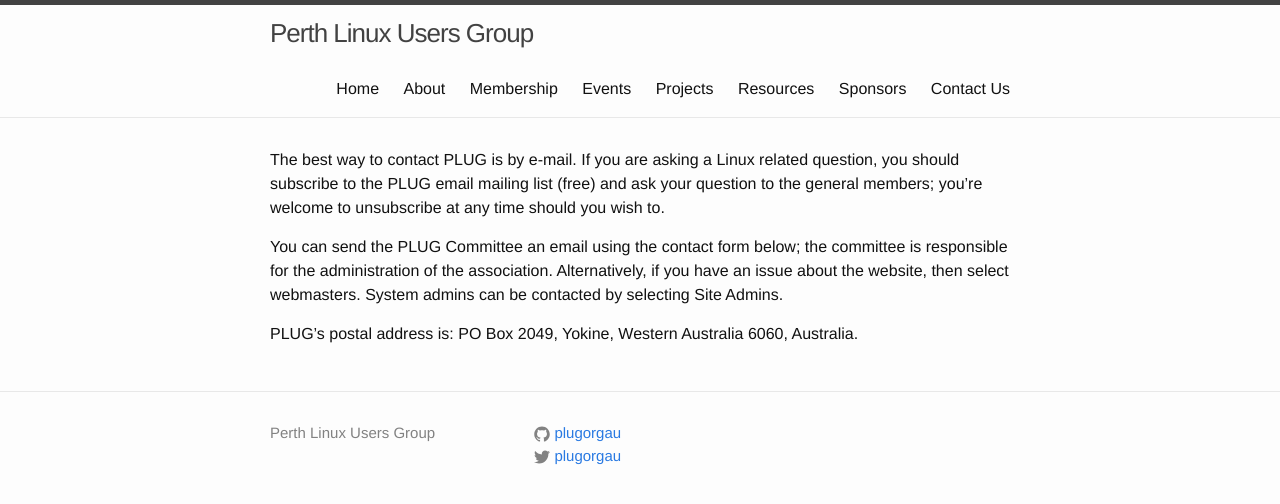
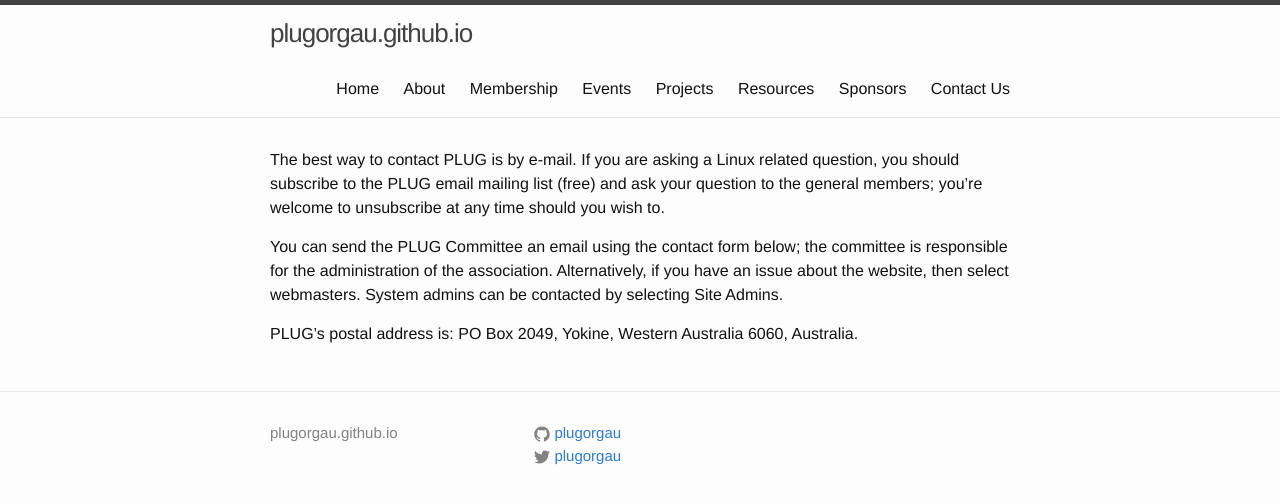
Before and after one commit to plugorgau/plugorgau.github.io, a Jekyll site: the page built from pages/contact.md, in a window 1280 px wide. Shown: the top 504 px of the page. Built offline with Jekyll 4.4.1, drawn with Linux system fonts in a browser that asks for light colours.

Commit message:
Update _config.yml

```diff
--- a/_config.yml
+++ b/_config.yml
@@ -1,5 +1,4 @@
 # Site settings
-title: Perth Linux Users Group
 url: "http://plug.org.au" # the base hostname & protocol for your site
 twitter_username: plugorgau
 github_username:  plugorgau
```
